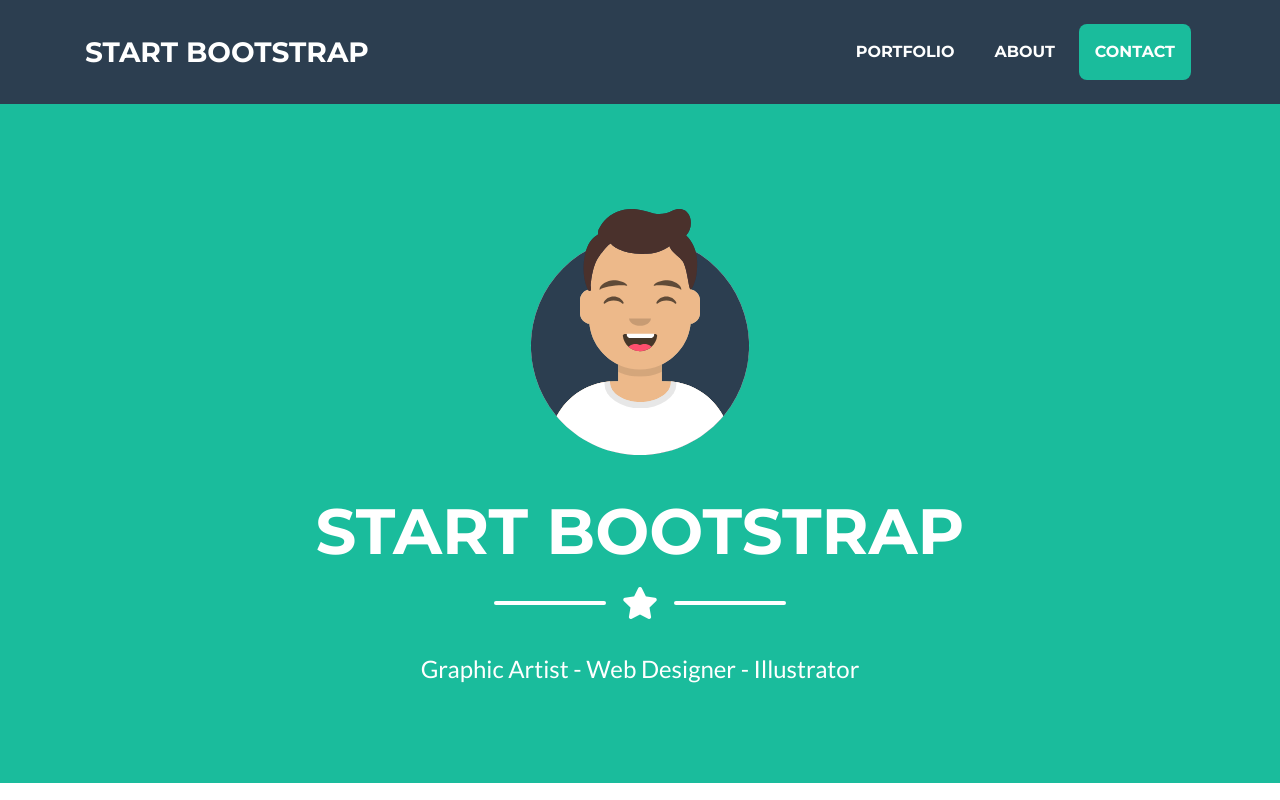
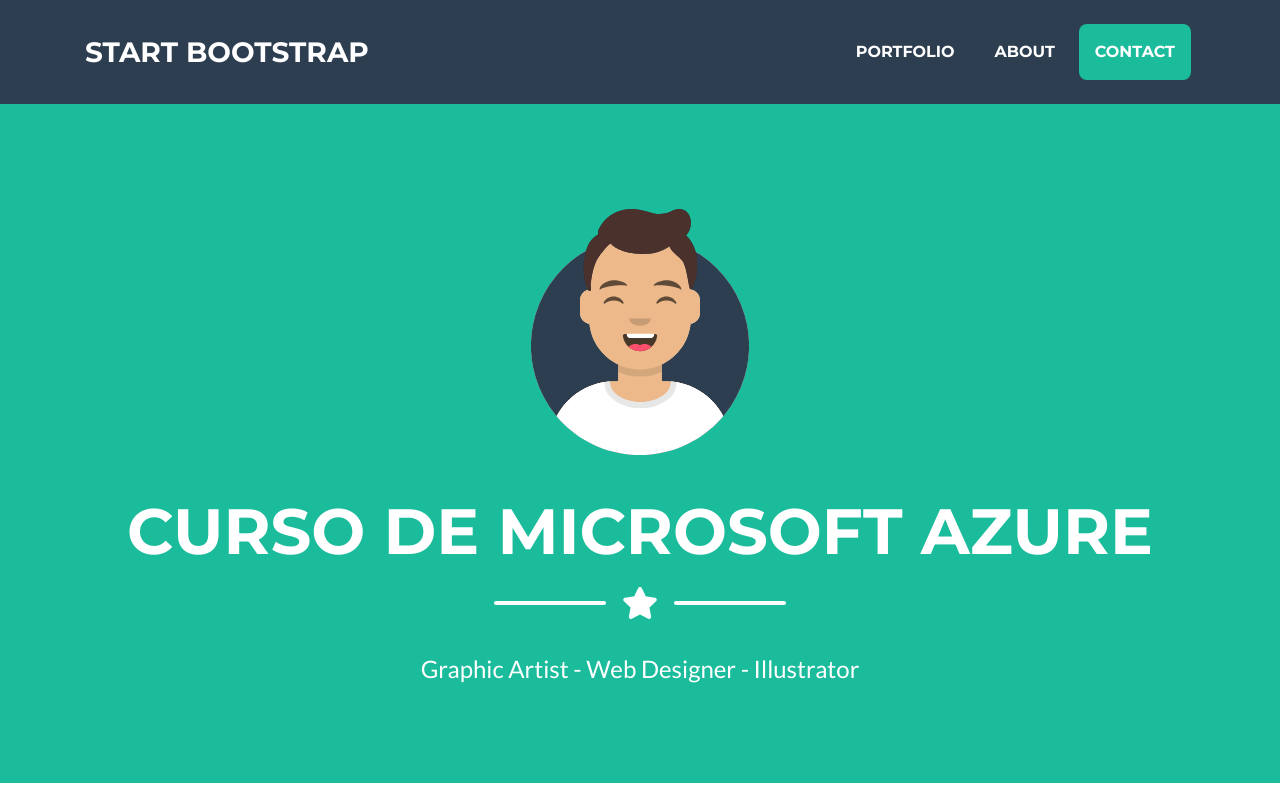
Before and after one commit to carmacho/webazure, a website with bundled scripts: page index.html in a window 1280 px wide. Shown: the top 800 px of the page. Built offline with nearby package versions, Linux system fonts and the light colour scheme.

Commit message:
Cambio de body a Microsoft Azure
Cambio de microsoft azure

```diff
--- a/index.html
+++ b/index.html
@@ -54,7 +54,7 @@
       <img class="masthead-avatar mb-5" src="img/avataaars.svg" alt="">
 
       <!-- Masthead Heading -->
-      <h1 class="masthead-heading text-uppercase mb-0">Start Bootstrap</h1>
+      <h1 class="masthead-heading text-uppercase mb-0">Curso de Microsoft Azure</h1>
 
       <!-- Icon Divider -->
       <div class="divider-custom divider-light">
```
